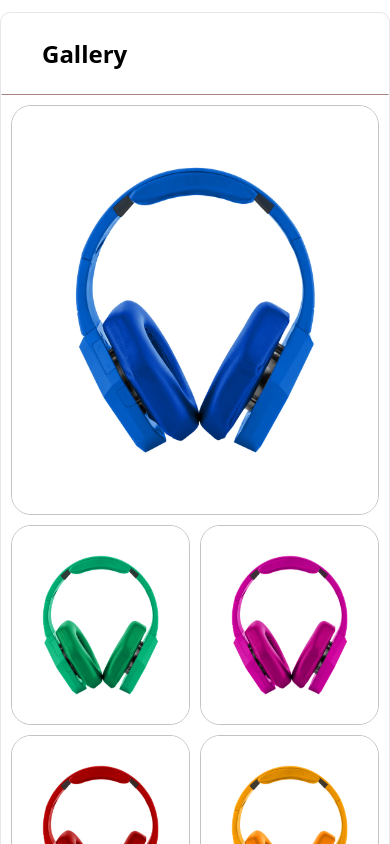
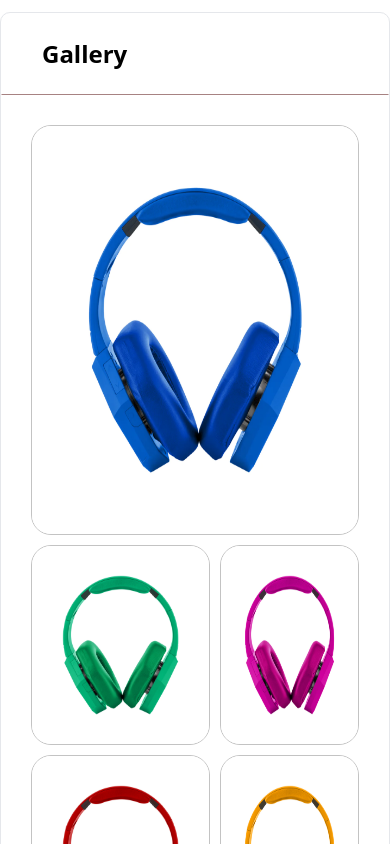
Before and after one commit to Akib-Raihan-4/Gallery_Ollyo, a React (Create React App) app: page / in a window 390 px wide. Shown: the top 844 px of the page. Built offline with nearby package versions, Linux system fonts and the light colour scheme.

Commit message:
fixed margin in mobile view for scrolling

```diff
--- a/src/components/gallery.css
+++ b/src/components/gallery.css
@@ -8,7 +8,7 @@
 @media (max-width: 1024px) {
     .gridLayout {
       grid-template-columns: repeat(4, 1fr); /* 4 columns for medium screens */
-      margin: 10px;
+      margin: 30px;
     }
 }
 
```
